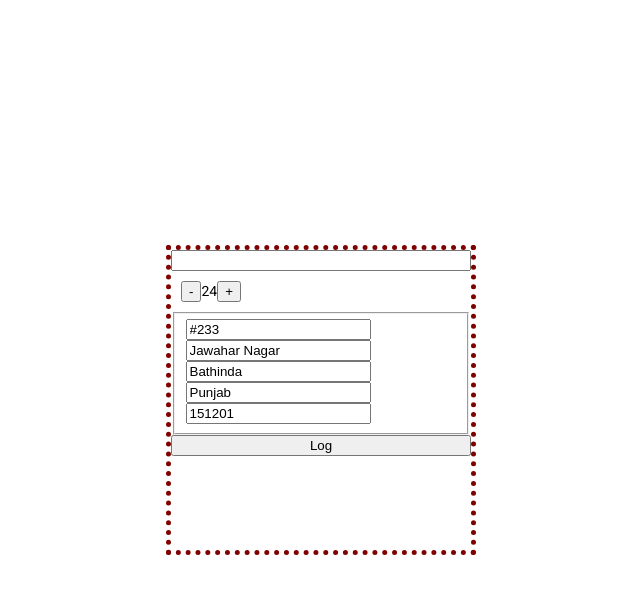
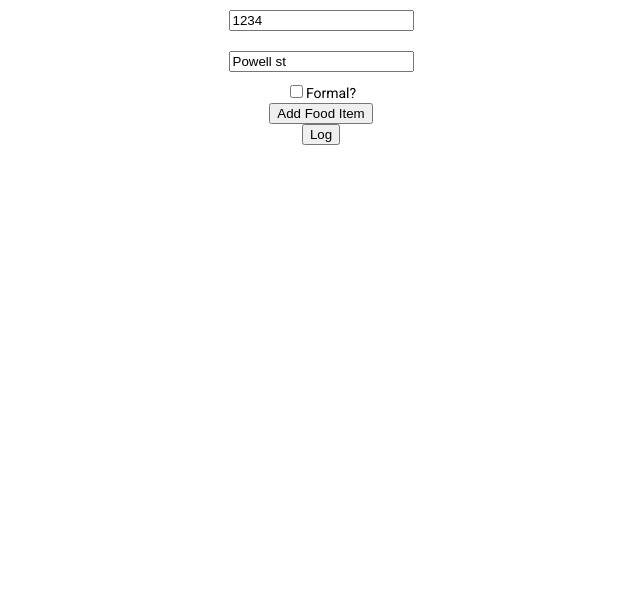
Before and after one commit to sgarg5858/forms-in-angular, an Angular app: page / in a window 1280 px wide. Shown: the top 594 px of the page, without its empty margins (319-959 px from the left). Built offline with nearby package versions, Linux system fonts and the light colour scheme.

Commit message:
formgroup,formarray implemented

```diff
--- a/src/app/app.component.html
+++ b/src/app/app.component.html
@@ -1,4 +1,4 @@
-<div class="container">
+<!-- <div class="container">
 <div class="myForm">
   <form [formGroup]="userForm">
 
@@ -17,4 +17,5 @@
     <button (click)="log()">Log</button>
   </form>
 </div>
-</div>
+</div> -->
+<app-typed-form></app-typed-form>
--- a/src/app/typed-form/typed-form.component.html
+++ b/src/app/typed-form/typed-form.component.html
@@ -1 +1,28 @@
-<p>typed-form works!</p>
+<form [formGroup]="party" class="partyform">
+    <!-- Acessing Nested Form Here! -->
+    <div formGroupName="address" class="address">
+        <input placeholder="House Number" formControlName="houseNumber" type="text">
+        <input placeholder="Street No" formControlName="street" type="text">
+    </div>
+    <div>
+        <input type="checkbox" formControlName="formal" name="formal" id="formal">
+        <label for="formal">Formal?</label>
+    </div>
+
+    <!-- Using FormArray -->
+    <div formArrayName="foodOptions">
+        <button (click)="addFoodItem()">Add Food Item</button>
+
+        <ng-container *ngFor="let option of foodOptions;let i=index">
+            <!-- Binding FormGroup Inside FormArray -->
+            <div [formGroupName]="i">
+                <input placeholder="Name" formControlName="name" type="text">
+                <input type="checkbox" formControlName="veg" name="veg" id="veg">
+                <label for="veg">Veg?</label>
+                <button (click)="removeFoodItem(i)" >x</button>
+            </div>
+        </ng-container>
+    </div>
+
+    <button (click)="log()">Log</button>
+</form>
--- a/src/app/typed-form/typed-form.component.scss
+++ b/src/app/typed-form/typed-form.component.scss
@@ -0,0 +1,16 @@
+.partyform{
+    display: flex;
+    flex-direction: column;
+    justify-content: center;
+    align-items: center;
+
+    .address{
+        display: flex;
+        flex-direction: column;
+        justify-content: center;
+        align-items: center;
+        input{
+            margin: 10px;
+        }
+    }
+}
--- a/src/app/typed-form/typed-form.component.ts
+++ b/src/app/typed-form/typed-form.component.ts
@@ -1,5 +1,5 @@
 import { Component, OnInit } from '@angular/core';
-import { FormArray, FormControl, FormGroup, Validators } from '@angular/forms';
+import { FormArray, FormControl, FormControlStatus, FormGroup, Validators } from '@angular/forms';
 
 @Component({
   selector: 'app-typed-form',
@@ -16,12 +16,41 @@ export class TypedFormComponent implements OnInit {
       street: new FormControl('Powell st',[Validators.required,Validators.minLength(5)])
     }),
     formal:new FormControl(false),
-    foodOptions: new FormArray([])
-  })
+    foodOptions: new FormArray<FormGroup<{name:FormControl,veg:FormControl}>>([])
+  },{updateOn:'blur'})
 
+  addFoodItem()
+  {
+    this.party.controls.foodOptions.push(
+      new FormGroup({
+        name:new FormControl('',[Validators.required]),
+        veg:new FormControl(false)
+      })
+    )
+  }
+  get foodOptions()
+  {
+    return this.party.controls.foodOptions.controls;
+  }
+
+  removeFoodItem(index:number)
+  {
+    this.party.controls.foodOptions.removeAt(index);
+  }
   ngOnInit(): void {
 
-    const place = this.party.controls.address.controls.houseNumber.value;
+    this.party.valueChanges.subscribe((value)=>{
+      console.log("VALUE",value)
+    });
+    this.party.statusChanges.subscribe((status:FormControlStatus)=>{
+      console.log("Status",status)
+    })
+
+  }
+
+  log()
+  {
+    console.log(this.party);
   }
 
 
```
Also changed, not shown: src/app/counter/counter.component.ts (+9 -0 lines).
